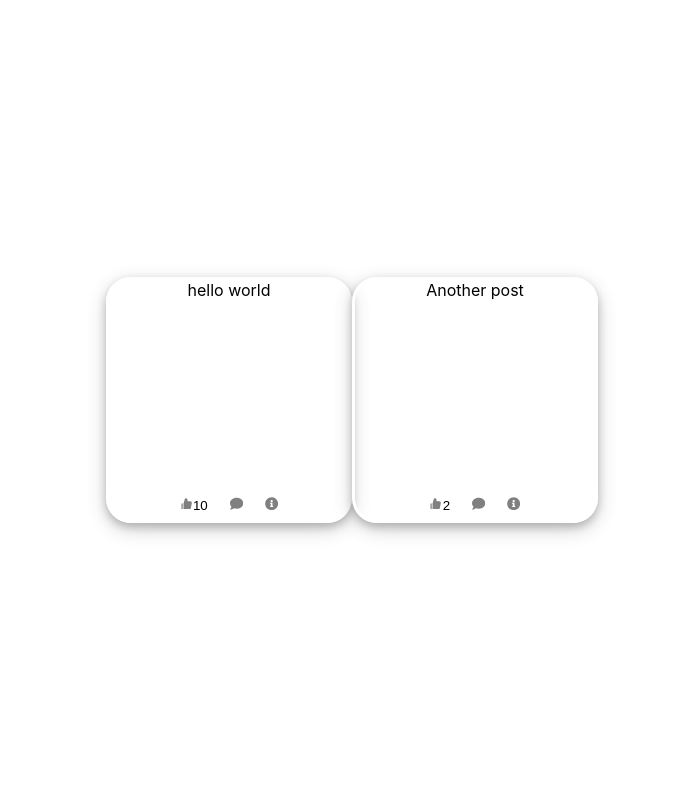
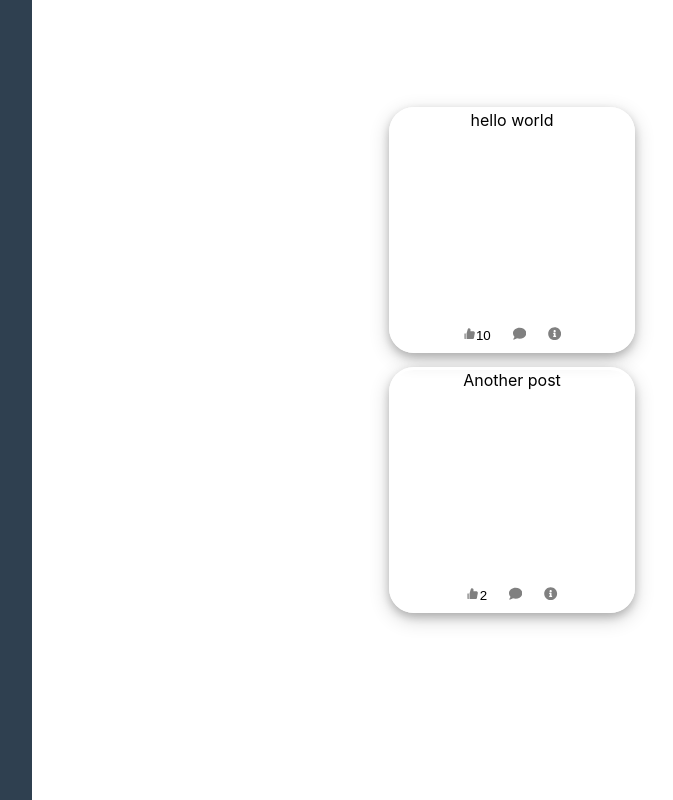
Before and after one commit to ido-wajnbuch/KeremNet, a React (Create React App) app in the folder my-app/: page / in a window 1280 px wide. Shown: the whole page, without its empty margins (288-961 px from the left). Built offline with nearby package versions, Linux system fonts and the light colour scheme; data requests are answered from the project's data file.

Commit message:
added the base for the side bar

```diff
--- a/my-app/src/App.css
+++ b/my-app/src/App.css
@@ -1,10 +1,29 @@
 .App {
-  text-align: center;
-  justify-content: center;
-  align-items: center;
+
   display: flex;
+  flex-direction: row;
   height: 100vh;
   width: 100vw;
+}
+
+.left
+{
+  height: 100%;
+  width: 25%;
+}
+
+.right
+{
+  display: flex;
+  flex-direction: column;
+  align-items: center;
+  justify-content: center;
+  gap: 2%;
+
+  height: 90vh;
+  width: 75vw;
+
+  overflow: hidden;
 }
 
 .post-button
--- a/my-app/src/App.tsx
+++ b/my-app/src/App.tsx
@@ -6,6 +6,8 @@ import './App.css';
 import Post from './Post/Post';
 import {PostType} from './Post/Post';
 import './Post/Post.css';
+import Sidebar from './Sidebar/Sidebar';
+import './Sidebar/Sidebar.css';
 
 
 
@@ -48,14 +50,18 @@ function App() {
 
 
   return (
-
-    <div className="App">
+    <div className='App'>
+      <div className='left'>
+        <Sidebar></Sidebar>
+      </div>
+      <div className='right'>
       {
         posts.map((post:PostType) => (
           <Post content={post.content} author={post.author}
           publishedAt={post.publishedAt} comments={post.comments} likes={post.likes} />
         ))
       }
+      </div>
     </div>
   );
 }
--- a/my-app/src/Post/Post.css
+++ b/my-app/src/Post/Post.css
@@ -7,6 +7,7 @@
     height: 15em;
     width: 15em;
 
+    text-align: center;
     display: flex;
     flex-direction: column;
 }
--- /dev/null
+++ b/my-app/src/Sidebar/Sidebar.css
@@ -0,0 +1,6 @@
+.sidebar
+{
+    background-color: #2f4050;
+    height: 100%;
+    width: 100%;
+}
--- /dev/null
+++ b/my-app/src/Sidebar/Sidebar.tsx
@@ -0,0 +1,9 @@
+import React from 'react';
+
+
+const Sidebar : React.FC = () =>
+{
+    return <div className='sidebar'></div>
+}
+
+export default Sidebar;
```
